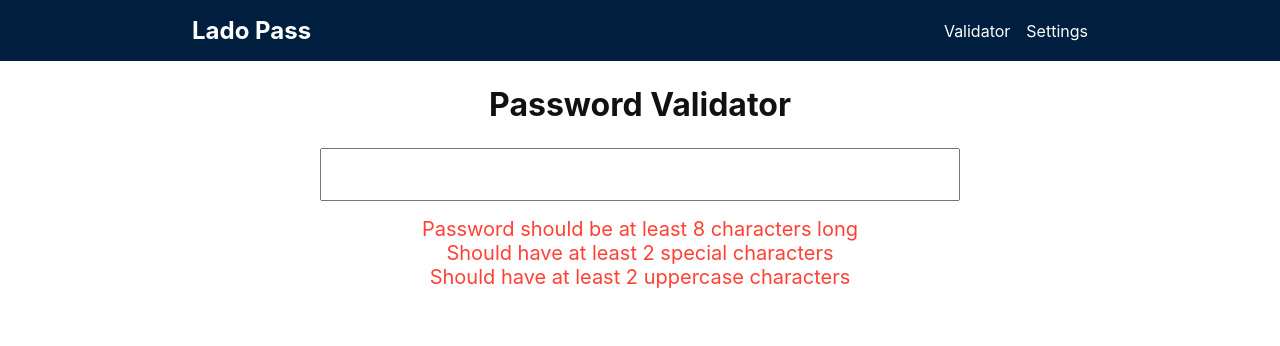
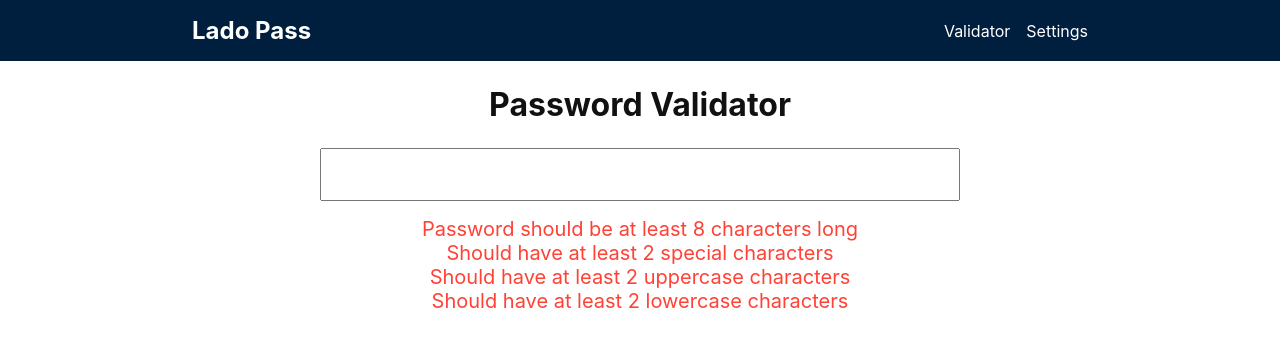
Before and after one commit to jacobpa/password-validator, a Vue app: page / in a window 1280 px wide. Shown: the top 346 px of the page. Built offline with nearby package versions, Linux system fonts and the light colour scheme.

Commit message:
Lowercase validator

```diff
--- a/src/components/Validator.vue
+++ b/src/components/Validator.vue
@@ -18,6 +18,12 @@
           :pass-message="`Password has ${uppercaseCharCount} uppercase characters`"
           :fail-message="`Should have at least ${config.minUpperChar} uppercase characters`"
           :validator="validators.upperCaseChar"
+          :password="password"
+        />
+        <criteria
+          :pass-message="`Password has ${lowercaseCharCount} lowercase characters`"
+          :fail-message="`Should have at least ${config.minLowerChar} lowercase characters`"
+          :validator="validators.lowerCaseChar"
           :password="password"
         />
       </div>
@@ -44,6 +50,9 @@ export default {
     },
     uppercaseCharCount() {
       return validators.upperCaseChar(this.password).count;
+    },
+    lowercaseCharCount() {
+      return validators.lowerCaseChar(this.password).count;
     },
     config() {
       return this.$store.state.configuration;
--- a/src/store/modules/configuration.js
+++ b/src/store/modules/configuration.js
@@ -2,6 +2,7 @@ const state = {
   minLength: 8,
   minSpecialChar: 2,
   minUpperChar: 2,
+  minLowerChar: 2,
 };
 
 const mutations = {
@@ -17,6 +18,10 @@ const mutations = {
     if (!count || count < 0) return;
     state.minUpperChar = count;
   },
+  setMinLowerChar(state, count) {
+    if (!count || count < 0) return;
+    state.minLowerChar = count;
+  },
 };
 
 export default {
--- a/src/util/validators.js
+++ b/src/util/validators.js
@@ -26,8 +26,18 @@ const upperCaseChar = (password) => {
   };
 };
 
+const lowerCaseChar = (password) => {
+  const matches = password.match(/[a-z]/g);
+  const count = matches ? matches.length : 0;
+  return {
+    status: count >= configuration.minLowerChar,
+    count,
+  };
+};
+
 export default {
   length,
   specialChar,
   upperCaseChar,
+  lowerCaseChar,
 };
--- a/src/views/Settings.vue
+++ b/src/views/Settings.vue
@@ -22,8 +22,17 @@
       <input
         id="upperChar" type="number" min="0"
         :value="config.minUpperChar"
-        @input="setMinUpperChar"/>
-      </div>
+        @input="setMinUpperChar"
+      />
+    </div>
+    <div class="input-group">
+      <label for="lowerChar">Minimum number of lowercase characters</label>
+      <input
+        id="lowerChar" type="number" min="0"
+        :value="config.minLowerChar"
+        @input="setMinLowerChar"
+      />
+    </div>
   </div>
 </template>
 
@@ -43,6 +52,9 @@ export default {
     },
     setMinUpperChar(e) {
       this.$store.commit('setMinUpperChar', e.target.value);
+    },
+    setMinLowerChar(e) {
+      this.$store.commit('setMinLowerChar', e.target.value);
     },
   },
 };
```
